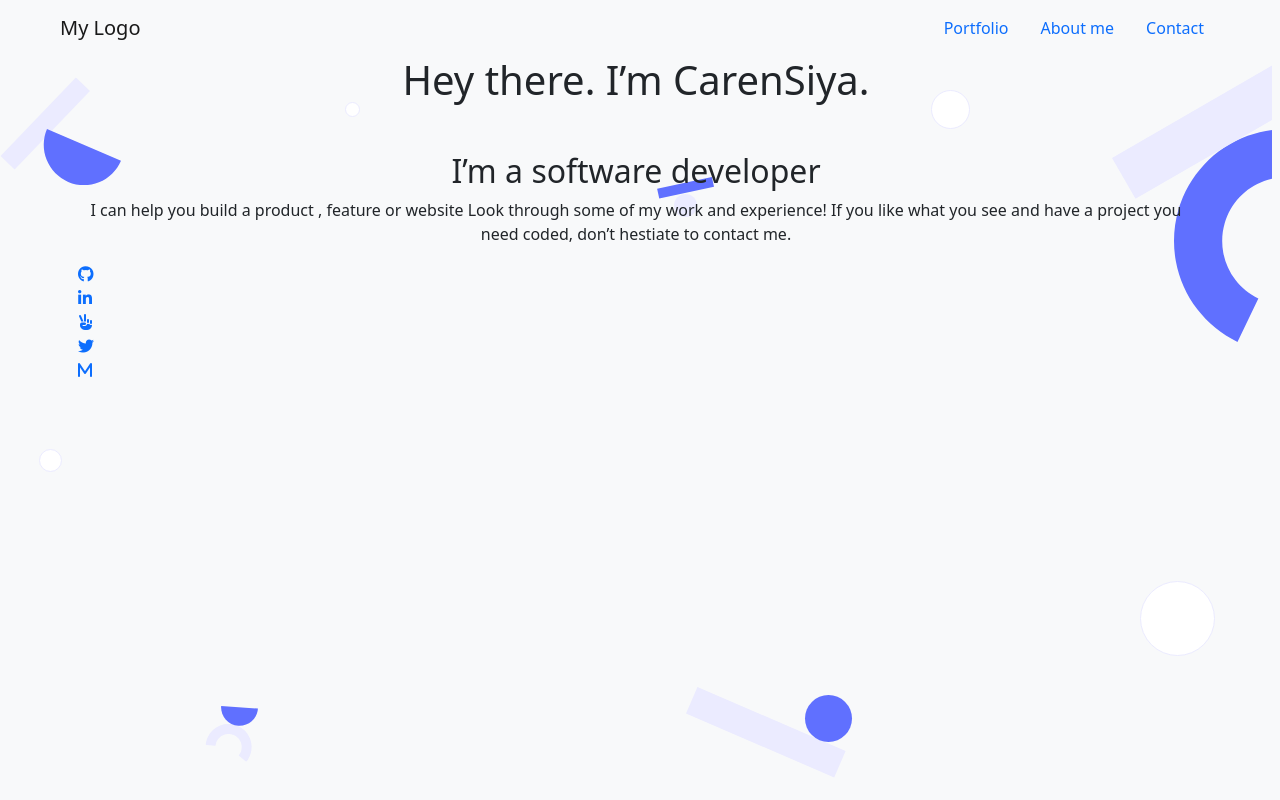
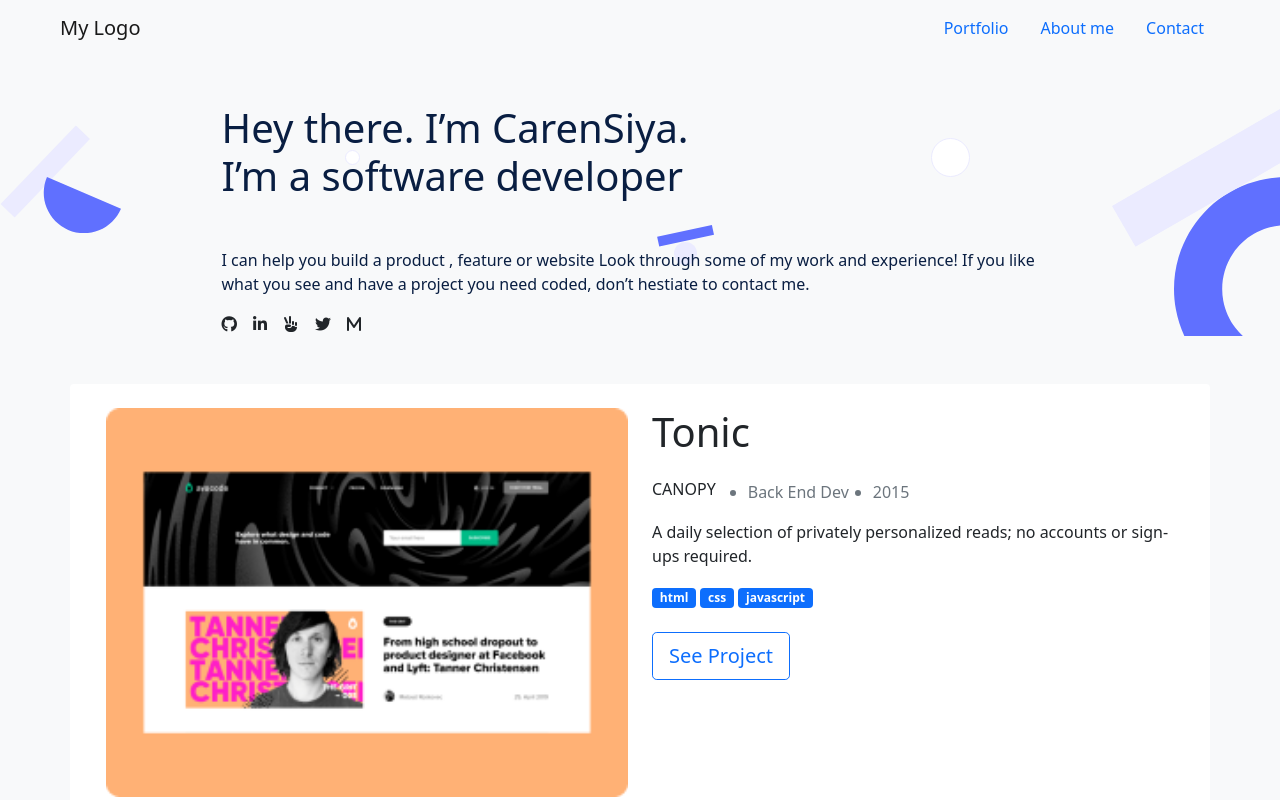
Before and after one commit to Caren-Koroeny/Bootstrap-portfolio, a website: page index.html in a window 1280 px wide. Shown: the top 800 px of the page. Drawn offline with Linux system fonts and the light colour scheme.

```diff
--- a/assets/css/style.css
+++ b/assets/css/style.css
@@ -5,12 +5,23 @@
 .desktop-background {
   background-image: url("../images/desktop-bg.svg");
   background-repeat: no-repeat;
-  height: 1434px;
-  width: 1272px;
+
+}
+
+.intro{
+    margin-top: 100%;
+    color: #091E42;
+
 }
 /* projects */
 /* about me */
 /* contact me */
+.footer-background {
+    background-image: url("../images/desktop-contact-bg.svg");
+    background-repeat: no-repeat;
+    background-color: #6070FF;
+
+  }
 
 /* Desktop Version */
 
--- a/index.html
+++ b/index.html
@@ -69,31 +69,22 @@
     </nav>
     <section class="headline-section">
 		<div class="desktop-background">
-			<div class="container  ">
-				<div class="row justify-content-md-center">
-					<div class="text-center">
-						<h1 class="name-txt mb-5">Hey there. I’m CarenSiya.<br></h1>
-						<h2 class="title-txt">I’m a software developer</h2>
-					</div>
-				</div>
-				<div class="row justify-content-md-center">
-					<div class="col">
-						<p class="text-center">
-							I can help you build a product , feature or website Look through some of my work and experience! If you like what you see and have a project you need coded,
-							don’t hestiate to contact me.
-						</p>
-					</div>
-				</div>
-				<div class="row justify-content-md-center">
-					<div class="col">
-						<ul class="list-inline mx-auto justify-content-center">
-							<li><a href=""><i class="fa-brands fa-github"></i></a></li>
-							<li><a href=""><i class="fa-brands fa-linkedin-in"></i></a></li>
-							<li><a href=""><i class="fa-solid fa-hand-peace"></i></a></li>
-							<li><a href="" ><i class="fa-brands fa-twitter"></i></a></li>
-							<li><a href=""><i class="fa-solid fa-m"></i></a></li>
-						</ul>
-					</div>
+			<div class="container ">
+				<div class="w-75 mx-auto mt-5 intro">
+	    					<h1 class="name-txt mb-5">Hey there. I’m CarenSiya.<br>
+                            I’m a software developer</h1>
+                            <p class="">
+                                I can help you build a product , feature or website Look through some of my work and experience! If you like what you see and have a project you need coded,
+                                don’t hestiate to contact me.
+                            </p>
+                            <ul class="d-flex list-unstyled">
+                                <li class="me-3 "><a href="" class="text-dark"><i class="fa-brands fa-github"></i></a></li>
+                                <li class="me-3"><a href="" class="text-dark"><i class="fa-brands fa-linkedin-in"></i></a></li>
+                                <li class="me-3"><a href="" class="text-dark"><i class="fa-solid fa-hand-peace"></i></a></li>
+                                <li class="me-3"><a href="" class="text-dark" ><i class="fa-brands fa-twitter"></i></a></li>
+                                <li class="me-3"><a href="" class="text-dark"><i class="fa-solid fa-m"></i></a></li>
+                            </ul>
+
 				</div>
 			</div>
 		</div>
@@ -202,7 +193,7 @@
         </section>
     </main>
     <!-- footer section  -->
-    <footer class="bg-primary py-5 rounded-top" id="contact">
+    <footer class="rounded-top footer-background" id="contact">
         <div class="w-25 mx-auto" style="min-width: 300px;">
           <article>
             <h2 id="contact-me" class="text-light fw-bold text-center">
```
